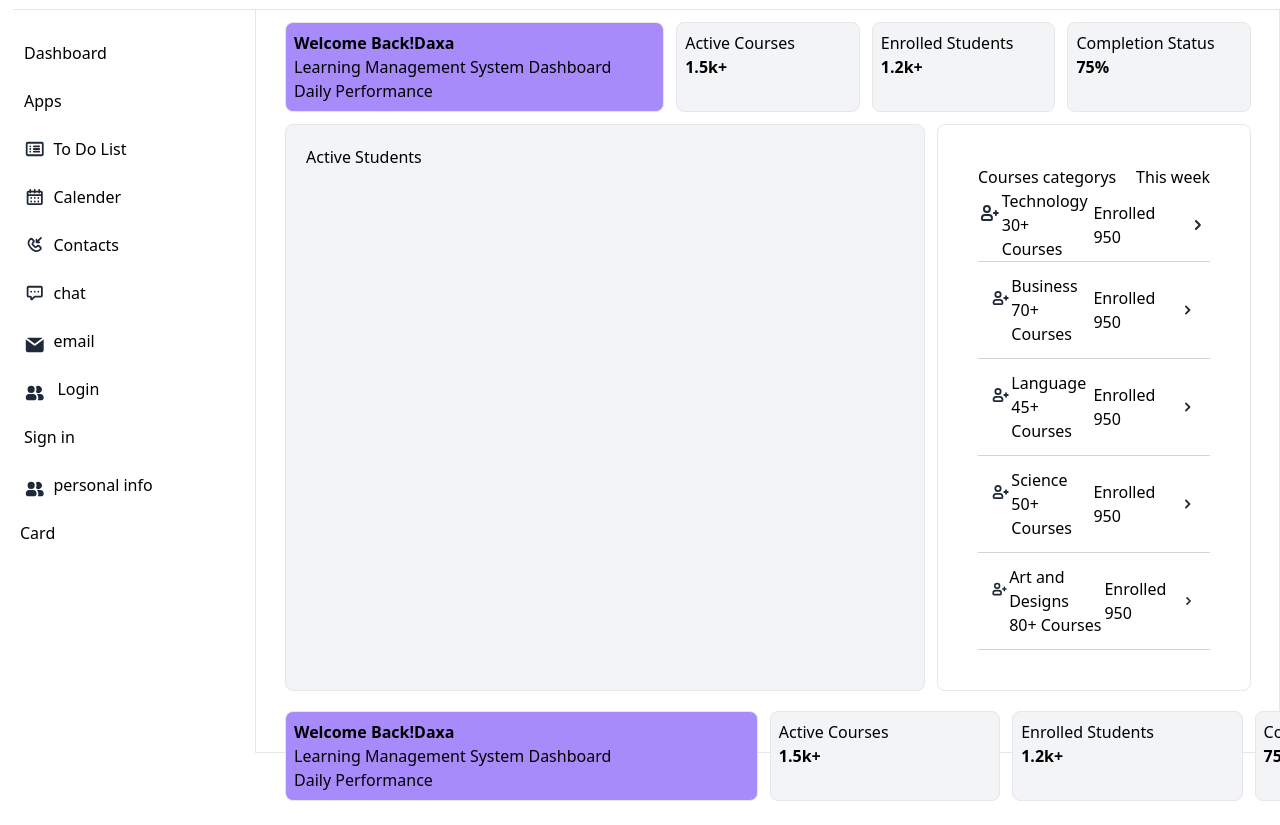
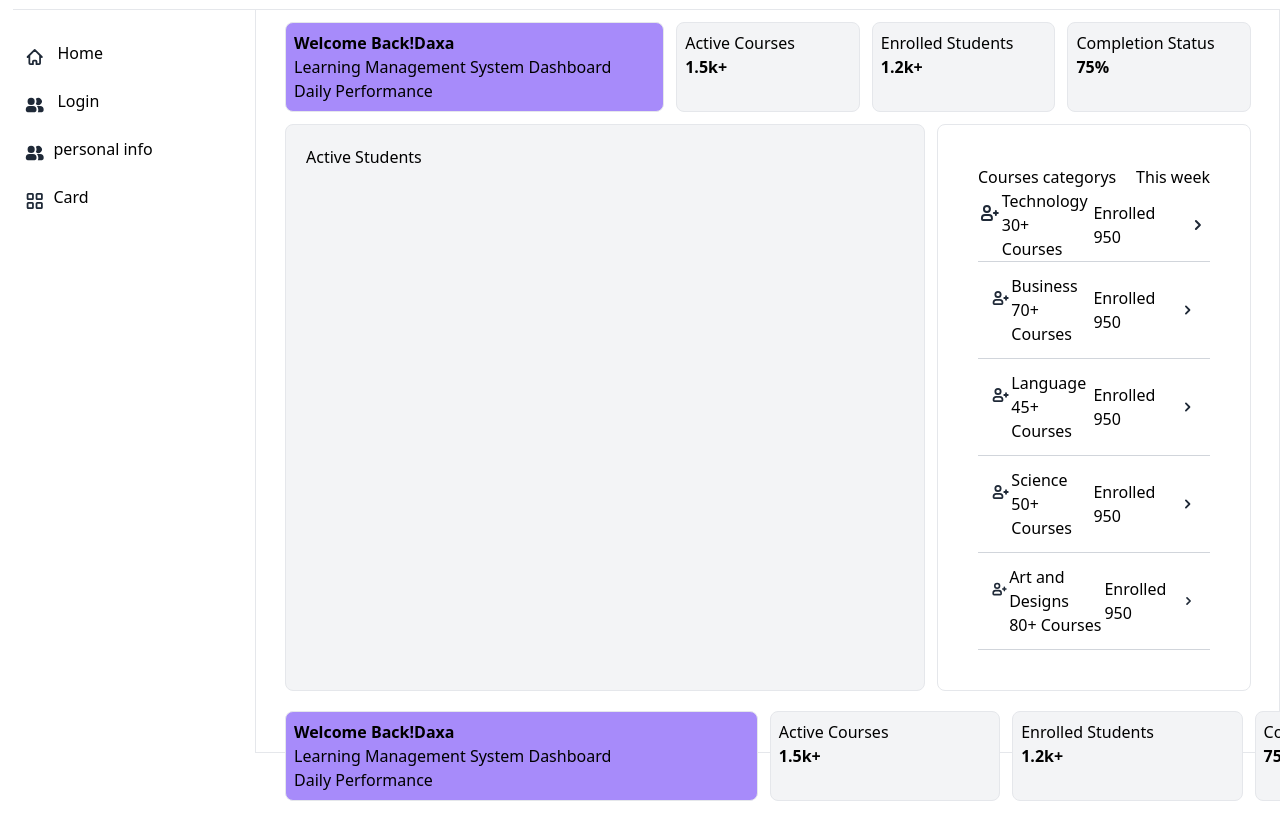
Before and after one commit to binshida-pk/Tailwind-project, a website: page src/index.html in a window 1280 px wide. Shown: the part 47-872 px from the top of the page. Drawn offline with nearby package versions, Linux system fonts and the light colour scheme.

Commit message:
sign page

```diff
--- a/src/index.html
+++ b/src/index.html
@@ -4,6 +4,10 @@
     <meta charset="UTF-8" />
     <meta name="viewport" content="width=device-width, initial-scale=1.0" />
     <link href="./output.css" rel="stylesheet" />
+    <link
+      rel="stylesheet"
+      href="https://cdnjs.cloudflare.com/ajax/libs/font-awesome/4.7.0/css/font-awesome.min.css"
+    />
     <script src="https://cdn.tailwindcss.com"></script>
   </head>
   <body class="bg-black-300">
@@ -17,23 +21,9 @@
         <div class="h-full px-3 pb-4 overflow-y-auto bg-white">
           <ul class="space-y-2">
             <li>
-              <a
-                href="#"
-                class="block px-2 py-2 rounded hover:bg-gray-200 w-full pl-3"
-                >Dashboard</a
-              >
-            </li>
-            <li>
-              <a
-                href="#"
-                class="block px-2 py-2 rounded hover:bg-gray-200 w-full pl-3"
-                >Apps</a
-              >
-            </li>
-            <li>
               <div class="flex justify-between hover:bg-gray-200 pl-3">
                 <svg
-                  class="w-6 h-6 text-gray-800 dark:text-black mt-2 justify-center"
+                  class="w-6 h-6 text-gray-800 dark:text-black mt-3"
                   aria-hidden="true"
                   xmlns="http://www.w3.org/2000/svg"
                   width="24"
@@ -46,109 +36,18 @@
                     stroke-linecap="round"
                     stroke-linejoin="round"
                     stroke-width="2"
-                    d="M11 9h6m-6 3h6m-6 3h6M6.996 9h.01m-.01 3h.01m-.01 3h.01M4 5h16a1 1 0 0 1 1 1v12a1 1 0 0 1-1 1H4a1 1 0 0 1-1-1V6a1 1 0 0 1 1-1Z"
+                    d="m4 12 8-8 8 8M6 10.5V19a1 1 0 0 0 1 1h3v-3a1 1 0 0 1 1-1h2a1 1 0 0 1 1 1v3h3a1 1 0 0 0 1-1v-8.5"
                   />
                 </svg>
 
-                <a href="#" class="block px-2 py-2 rounded w-full"
-                  >To Do List</a
+                <a
+                  href="#"
+                  class="block px-2 py-2 rounded hover:bg-gray-200 w-full pl-3"
+                  >Home</a
                 >
               </div>
             </li>
 
-            <li>
-              <div class="flex justify-between hover:bg-gray-200 pl-3">
-                <svg
-                  class="w-6 h-6 text-gray-800 dark:text-black mt-2"
-                  aria-hidden="true"
-                  xmlns="http://www.w3.org/2000/svg"
-                  width="24"
-                  height="24"
-                  fill="none"
-                  viewBox="0 0 24 24"
-                >
-                  <path
-                    stroke="currentColor"
-                    stroke-linecap="round"
-                    stroke-linejoin="round"
-                    stroke-width="2"
-                    d="M4 10h16m-8-3V4M7 7V4m10 3V4M5 20h14a1 1 0 0 0 1-1V7a1 1 0 0 0-1-1H5a1 1 0 0 0-1 1v12a1 1 0 0 0 1 1Zm3-7h.01v.01H8V13Zm4 0h.01v.01H12V13Zm4 0h.01v.01H16V13Zm-8 4h.01v.01H8V17Zm4 0h.01v.01H12V17Zm4 0h.01v.01H16V17Z"
-                  />
-                </svg>
-
-                <a href="#" class="block px-2 py-2 rounded w-full">Calender</a>
-              </div>
-            </li>
-            <li>
-              <div class="flex justify-between hover:bg-gray-200 pl-3">
-                <svg
-                  class="w-6 h-6 text-gray-800 dark:text-black mt-2"
-                  aria-hidden="true"
-                  xmlns="http://www.w3.org/2000/svg"
-                  width="24"
-                  height="24"
-                  fill="none"
-                  viewBox="0 0 24 24"
-                >
-                  <path
-                    stroke="currentColor"
-                    stroke-linecap="round"
-                    stroke-linejoin="round"
-                    stroke-width="2"
-                    d="M19.0225 4 14 8.98132m0 0 3.03.00002M14 8.98132V5.99998m4.2327 8.51492-1.1431-1.1439c-1.143-1.1439-1.9758-.3696-2.8382.4565-.3159.3161-.7443.4936-1.1911.4936-.4467 0-.8751-.1775-1.191-.4936L9.998 11.9549c-.65643-.6564-.92477-1.4591 0-2.38383.8488-.86837 1.6837-1.61177.4926-2.8037L9.2995 5.57544c-.90492-.90556-1.99137-.383-2.61843.23625-3.13257 3.1118-1.72021 6.77001 1.41066 9.90141s6.78747 4.5465 9.90477 1.4254c.1744-.1461.551-.565.6473-.7712.0962-.2062.1461-.4311.1461-.6587 0-.2277-.0499-.4525-.1461-.6588-.0963-.2062-.2366-.3888-.4111-.5349Z"
-                  />
-                </svg>
-
-                <a href="#" class="block px-2 py-2 rounded w-full">Contacts</a>
-              </div>
-            </li>
-
-            <li>
-              <div class="flex justify-between hover:bg-gray-200 pl-3">
-                <svg
-                  class="w-6 h-6 text-gray-800 dark:text-black mt-2"
-                  aria-hidden="true"
-                  xmlns="http://www.w3.org/2000/svg"
-                  width="24"
-                  height="24"
-                  fill="none"
-                  viewBox="0 0 24 24"
-                >
-                  <path
-                    stroke="currentColor"
-                    stroke-linecap="round"
-                    stroke-linejoin="round"
-                    stroke-width="2"
-                    d="M16 10.5h.01m-4.01 0h.01M8 10.5h.01M5 5h14a1 1 0 0 1 1 1v9a1 1 0 0 1-1 1h-6.6a1 1 0 0 0-.69.275l-2.866 2.723A.5.5 0 0 1 8 18.635V17a1 1 0 0 0-1-1H5a1 1 0 0 1-1-1V6a1 1 0 0 1 1-1Z"
-                  />
-                </svg>
-
-                <a href="#" class="block px-2 py-2 rounded w-full">chat</a>
-              </div>
-            </li>
-
-            <li>
-              <div class="flex justify-between hover:bg-gray-200 pl-3">
-                <svg
-                  class="w-6 h-6 text-gray-800 dark:text-black mt-3"
-                  aria-hidden="true"
-                  xmlns="http://www.w3.org/2000/svg"
-                  width="24"
-                  height="24"
-                  fill="currentColor"
-                  viewBox="0 0 24 24"
-                >
-                  <path
-                    d="M2.038 5.61A2.01 2.01 0 0 0 2 6v12a2 2 0 0 0 2 2h16a2 2 0 0 0 2-2V6c0-.12-.01-.238-.03-.352l-.866.65-7.89 6.032a2 2 0 0 1-2.429 0L2.884 6.288l-.846-.677Z"
-                  />
-                  <path
-                    d="M20.677 4.117A1.996 1.996 0 0 0 20 4H4c-.225 0-.44.037-.642.105l.758.607L12 10.742 19.9 4.7l.777-.583Z"
-                  />
-                </svg>
-
-                <a href="#" class="block px-2 py-2 rounded w-full">email</a>
-              </div>
-            </li>
             <li>
               <div class="flex justify-between hover:bg-gray-200 pl-3">
                 <svg
@@ -174,13 +73,7 @@
                 >
               </div>
             </li>
-            <li>
-              <a
-                href="./signin.html"
-                class="block px-2 py-2 rounded w-full hover:bg-gray-200 pl-3"
-                >Sign in</a
-              >
-            </li>
+
             <li>
               <div class="flex justify-between hover:bg-gray-200 pl-3">
                 <svg
@@ -206,7 +99,25 @@
             </li>
 
             <li>
-              <div>
+              <div class="flex justify-between hover:bg-gray-200 pl-3">
+                <svg
+                  class="w-6 h-6 text-gray-800 dark:text-black mt-3"
+                  aria-hidden="true"
+                  xmlns="http://www.w3.org/2000/svg"
+                  width="24"
+                  height="24"
+                  fill="none"
+                  viewBox="0 0 24 24"
+                >
+                  <path
+                    stroke="currentColor"
+                    stroke-linecap="round"
+                    stroke-linejoin="round"
+                    stroke-width="2"
+                    d="M9.143 4H4.857A.857.857 0 0 0 4 4.857v4.286c0 .473.384.857.857.857h4.286A.857.857 0 0 0 10 9.143V4.857A.857.857 0 0 0 9.143 4Zm10 0h-4.286a.857.857 0 0 0-.857.857v4.286c0 .473.384.857.857.857h4.286A.857.857 0 0 0 20 9.143V4.857A.857.857 0 0 0 19.143 4Zm-10 10H4.857a.857.857 0 0 0-.857.857v4.286c0 .473.384.857.857.857h4.286a.857.857 0 0 0 .857-.857v-4.286A.857.857 0 0 0 9.143 14Zm10 0h-4.286a.857.857 0 0 0-.857.857v4.286c0 .473.384.857.857.857h4.286a.857.857 0 0 0 .857-.857v-4.286a.857.857 0 0 0-.857-.857Z"
+                  />
+                </svg>
+
                 <a
                   href="card.html"
                   class="block hover:bg-gray-200 px-2 py-2 rounded w-full"
```
